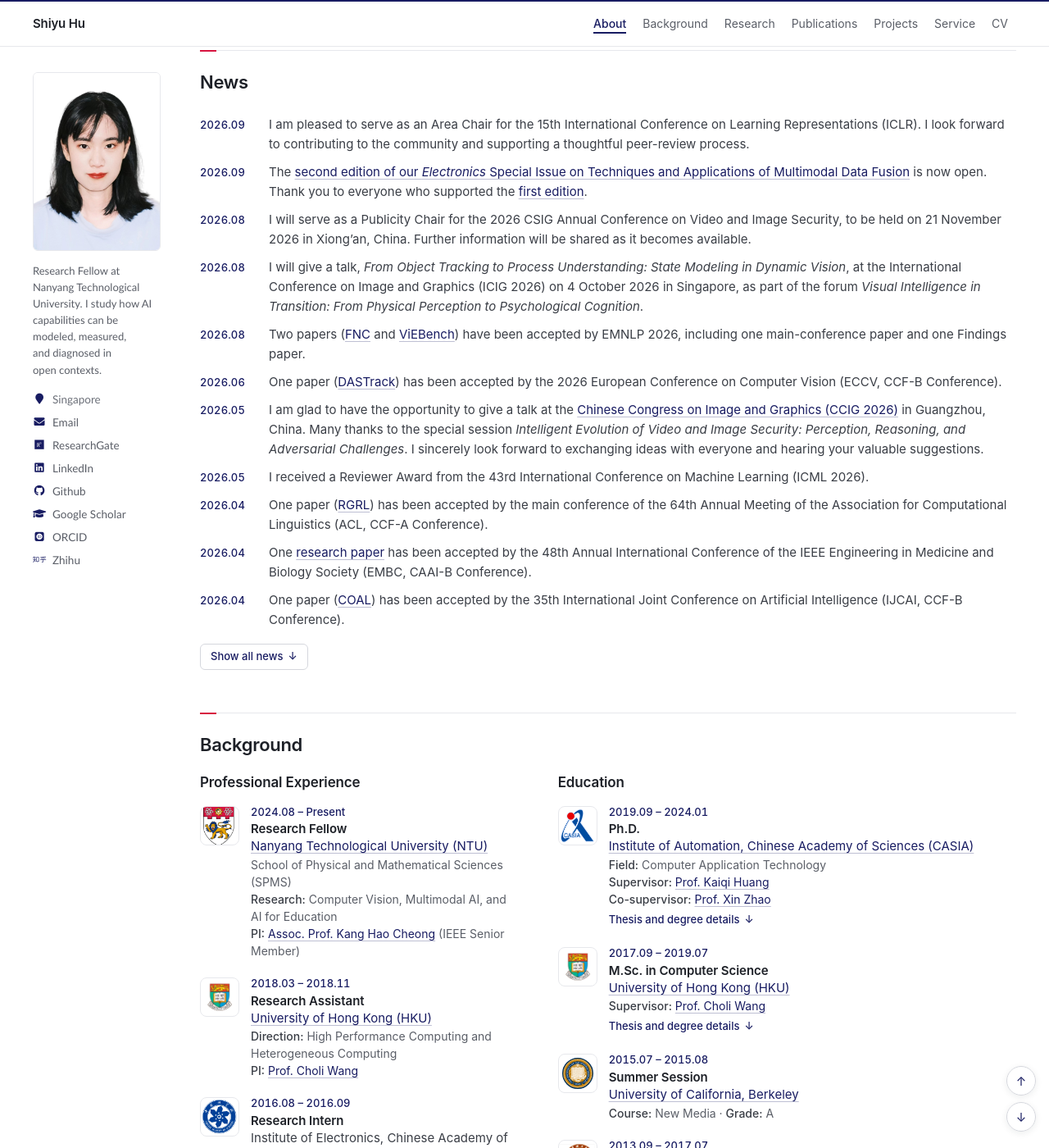
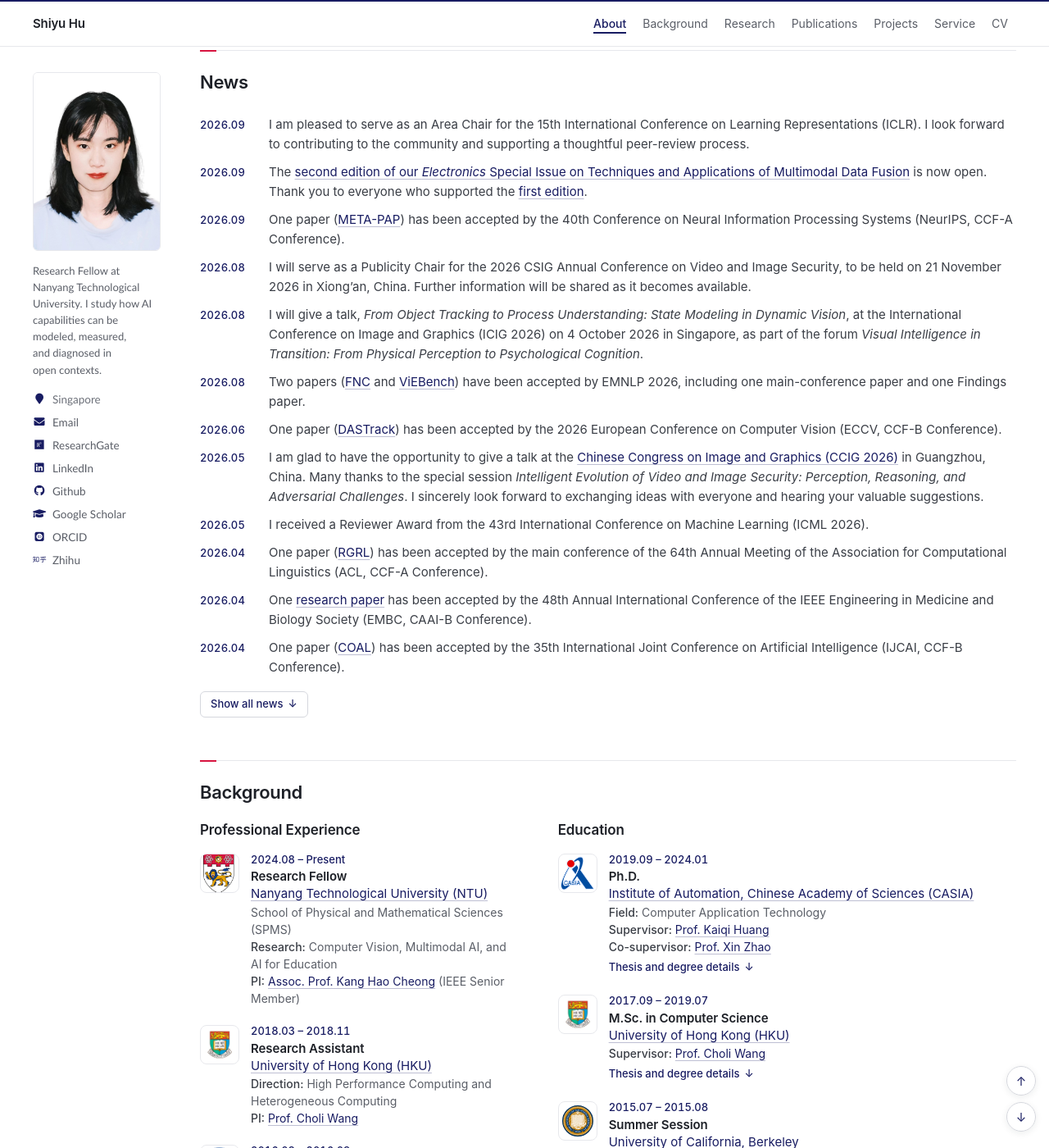
Before and after one commit to huuuuusy/huuuuusy.github.io, a Jekyll site: the page built from _pages/about.md, in a window 1280 px wide and 1400 px high, scrolled down 330 px. Shown: the whole window at 82% size. Built offline with Jekyll 4.4.1, drawn with Linux system fonts in a browser that asks for light colours; some web fonts are replaced; some of the changed text lies outside the part shown.

Commit message:
Add META-PAP (NeurIPS 2026) and refresh CV
- Replace files/CV-EN.pdf with the 2026-09-28 CV.
- Add META-PAP to Collaborative Work with its framework figure and
  keywords, and a September news item placed after the other
  September entries. Paper links will follow the camera-ready version.
- Restore scroll-margin on publication entries so news links to papers
  land below the sticky navigation bar.
- Mark the Quiet Orbit plan as superseded and record the successor
  implementation.

Co-Authored-By: Claude Opus 5.5 <noreply@anthropic.com>

```diff
--- a/_includes/home/content/news.md
+++ b/_includes/home/content/news.md
@@ -3,6 +3,8 @@
 **2026.09** I am pleased to serve as an Area Chair for the 15th International Conference on Learning Representations (ICLR). I look forward to contributing to the community and supporting a thoughtful peer-review process.
 
 **2026.09** The [second edition of our *Electronics* Special Issue on Techniques and Applications of Multimodal Data Fusion](https://www.mdpi.com/journal/electronics/special_issues/29DX8J83OK) is now open. Thank you to everyone who supported the [first edition](https://www.mdpi.com/journal/electronics/special_issues/QVWA4F5H4E).
+
+**2026.09** One paper ([META-PAP](#META-PAP)) has been accepted by the 40th Conference on Neural Information Processing Systems (NeurIPS, CCF-A Conference).
 
 **2026.08** I will serve as a Publicity Chair for the 2026 CSIG Annual Conference on Video and Image Security, to be held on 21 November 2026 in Xiong'an, China. Further information will be shared as it becomes available.
 
--- a/_includes/home/content/publications/collaborative.md
+++ b/_includes/home/content/publications/collaborative.md
@@ -1,6 +1,18 @@
 <h3 id="collaborative-publications">Collaborative Work</h3>
 
 <!-- 合作论文按时间顺序排列 -->
+
+<div class='paper-box'><div class='paper-box-image'><div><div class="badge">NeurIPS 2026</div><img src='/images/META-PAP.png' alt="META-PAP framework: grid-based pair generation, meta-network weighting, and bilevel optimization" width="100%"></div></div>
+<div class='paper-box-text' markdown="1">
+
+<span class='anchor' id='META-PAP'></span>
+
+**META-PAP: Meta-learning for Prompt-aware Preference Pairing in LLM Alignment**<br>
+P. Zhao, ***<font color=DarkRed>Shiyu Hu</font>***, J. Zhang, M. Li<br>
+[Conference on Neural Information Processing Systems](https://neurips.cc/Conferences/2026) (CCF-A Conference, Poster)<br>
+<span class="paper-keywords">LLM Alignment · Prompt-Aware Preference Pairing · Bilevel Meta-Reweighting</span><br>
+</div>
+</div>
 
 <div class='paper-box'><div class='paper-box-image'><div><div class="badge">CVPR 2026</div><img src='/images/EARL.png' alt="sym" width="100%"></div></div>
 <div class='paper-box-text' markdown="1">
--- a/_sass/_homepage-publications.scss
+++ b/_sass/_homepage-publications.scss
@@ -37,6 +37,8 @@
     margin: 0;
     padding: var(--home-space-5) 0;
     border: 0;
+    /* navigation.js scrolls the whole entry into view for #paper links. */
+    scroll-margin-top: var(--home-scroll-offset);
 
     + .paper-box {
         border-top: 1px solid var(--home-rule);
```
Also changed, not shown: docs/plans/mature-cosmic-academic-homepage-redesign.md (+38 -8 lines), images/META-PAP.png (added), 1 other file.
